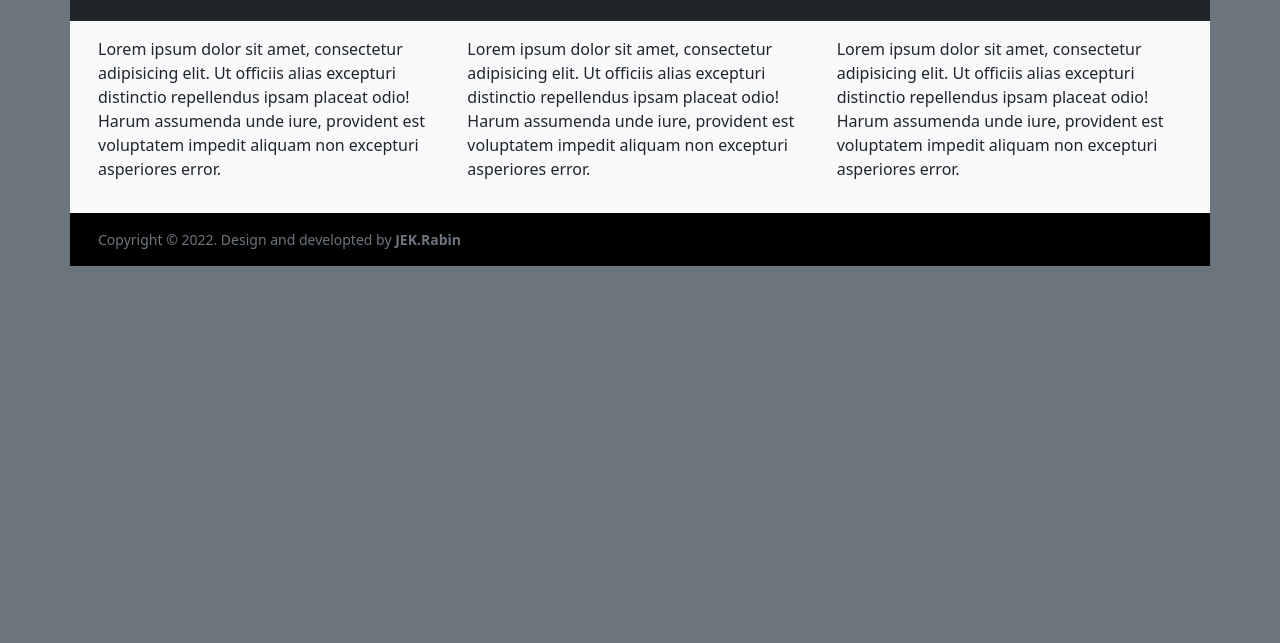
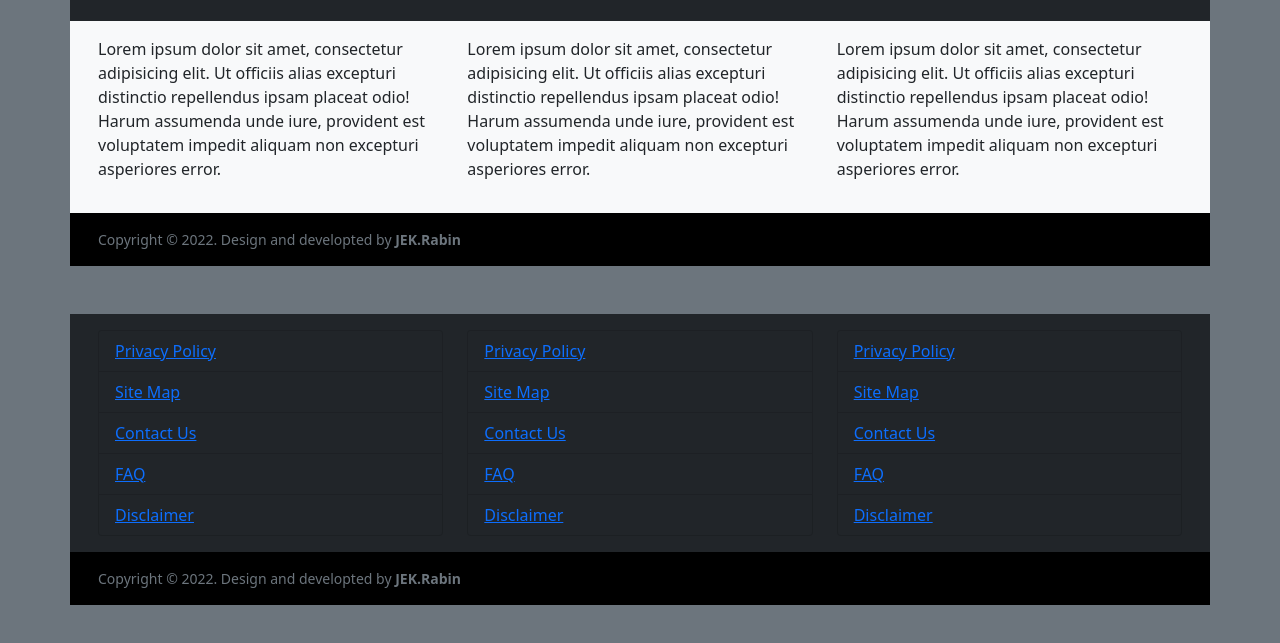
Before and after one commit to jeksontbn123/SaCode-day09-project09, a plain HTML site: page index.html in a window 1280 px wide. Shown: the part 157-800 px from the top of the page. Drawn offline with Linux system fonts and the light colour scheme.

Commit message:
final footer 02

```diff
--- a/index.html
+++ b/index.html
@@ -65,6 +65,115 @@
     </div>
     <!-- END MAIN CONTENT -->
 
+
+
+    <!-- FOOTER -->
+    <div class="container pb-5">
+
+        <!-- .row -->
+        <div class="row bg-black text-secondary p-3">
+            <small>
+                Copyright &copy; 2022. Design and developted by <b>JEK.Rabin</b>
+            </small>
+        </div>
+        <!-- /.row -->
+
+    </div>
+    <!-- END FOOTER -->
+
+
+
+    <!-- FOOTER -->
+    <div class="container">
+
+        <!-- .row -->
+        <div class="row bg-dark text-secondary p-3">
+
+            <!-- .col -->
+            <div class="col-lg-4 col-md-04 col-sm-12">
+
+                <!-- .list-group -->
+                <ul class="list-group">
+                    <li class="list-group-item bg-dark text-light">
+                        <a href="#">Privacy Policy</a>
+                    </li>
+                    <li class="list-group-item bg-dark text-light">
+                        <a href="#">Site Map</a>
+                    </li>
+                    <li class="list-group-item bg-dark text-light">
+                        <a href="#">Contact Us</a>
+                    </li>
+                    <li class="list-group-item bg-dark text-light">
+                        <a href="#">FAQ</a>
+                    </li>
+                    <li class="list-group-item bg-dark text-light">
+                        <a href="#">Disclaimer</a>
+                    </li>
+                </ul>
+                <!-- /.list-group -->
+
+            </div>
+            <!-- /.col -->
+
+            <!-- .col -->
+            <div class="col-lg-4 col-md-04 col-sm-12">
+
+                <!-- .list-group -->
+                <ul class="list-group">
+                    <li class="list-group-item bg-dark text-light">
+                        <a href="#">Privacy Policy</a>
+                    </li>
+                    <li class="list-group-item bg-dark text-light">
+                        <a href="#">Site Map</a>
+                    </li>
+                    <li class="list-group-item bg-dark text-light">
+                        <a href="#">Contact Us</a>
+                    </li>
+                    <li class="list-group-item bg-dark text-light">
+                        <a href="#">FAQ</a>
+                    </li>
+                    <li class="list-group-item bg-dark text-light">
+                        <a href="#">Disclaimer</a>
+                    </li>
+                </ul>
+                <!-- /.list-group -->
+
+            </div>
+            <!-- /.col -->
+
+            <!-- .col -->
+            <div class="col-lg-4 col-md-04 col-sm-12">
+
+                <!-- .list-group -->
+                <ul class="list-group">
+                    <li class="list-group-item bg-dark text-light">
+                        <a href="#">Privacy Policy</a>
+                    </li>
+                    <li class="list-group-item bg-dark text-light">
+                        <a href="#">Site Map</a>
+                    </li>
+                    <li class="list-group-item bg-dark text-light">
+                        <a href="#">Contact Us</a>
+                    </li>
+                    <li class="list-group-item bg-dark text-light">
+                        <a href="#">FAQ</a>
+                    </li>
+                    <li class="list-group-item bg-dark text-light">
+                        <a href="#">Disclaimer</a>
+                    </li>
+                </ul>
+                <!-- /.list-group -->
+
+            </div>
+            <!-- /.col -->
+
+        </div>
+        <!-- /.row -->
+
+    </div>
+    <!-- END FOOTER -->
+
+
     <!-- FOOTER -->
     <div class="container pb-5">
 
```
